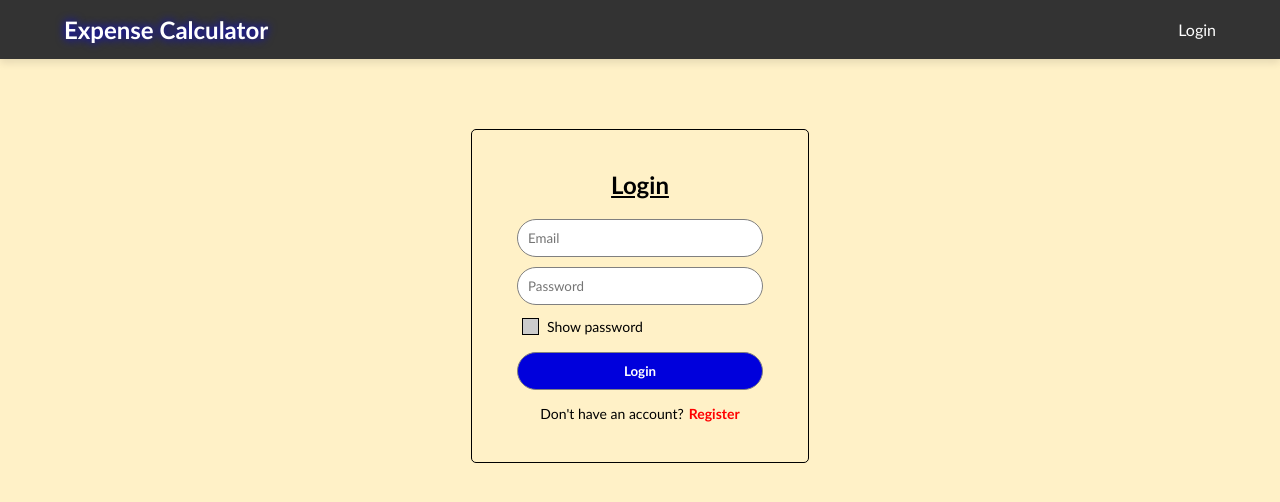
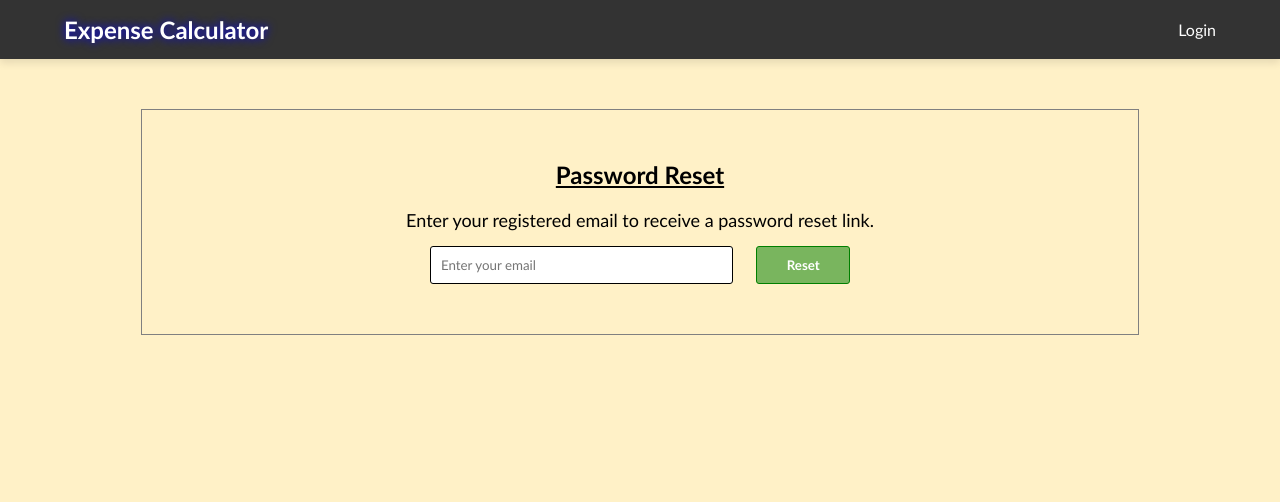
Before and after one commit to bhavinthakur29/excalper, a React (Vite) app: page /password-reset in a window 1280 px wide. Before the commit this address led to /login. Shown: the top 502 px of the page. Built offline with nearby package versions, Linux system fonts and the light colour scheme; no server answers.

Commit message:
password reset via email added

```diff
--- a/src/App.css
+++ b/src/App.css
@@ -19,7 +19,8 @@ a {
 .expense-list,
 .expense-form,
 .profile,
-.my-users {
+.my-users,
+.password-reset {
   margin: 50px;
   border: 1px solid grey;
   display: flex;
--- a/src/App.jsx
+++ b/src/App.jsx
@@ -13,6 +13,7 @@ import "react-toastify/dist/ReactToastify.css";
 import LoadingSpinner from "./components/loadingSpinner/Loading.jsx";
 import Homepage from "./components/home/Homepage.jsx";
 import MyUsers from "./components/users/MyUsers.jsx";
+import PasswordReset from "./components/passwordReset/PasswordReset.jsx";
 
 function App() {
   const [user, setUser] = useState(null);
@@ -67,6 +68,7 @@ function App() {
         ) : (
           <>
             <Route path="/login" element={<Login />} />
+            <Route path="/password-reset" element={<PasswordReset />} />
             <Route path="*" element={<Navigate to="/login" replace />} />
           </>
         )}
--- a/src/components/auth/Login.jsx
+++ b/src/components/auth/Login.jsx
@@ -7,6 +7,7 @@ import {
 import { collection, addDoc } from "firebase/firestore"; // Import Firestore methods
 import { toast } from "react-toastify";
 import "./login.css";
+import { Link } from "react-router-dom";
 
 export default function Login() {
   const [email, setEmail] = useState("");
@@ -102,10 +103,15 @@ export default function Login() {
               <span className="switch-btn">Log in</span>
             </>
           ) : (
-            <>
-              Don't have an account?
-              <span className="switch-btn">Register</span>
-            </>
+            <div className="login-bottom">
+              <span>
+                Don't have an account?
+                <span className="switch-btn">Register</span>
+              </span>
+              <span className="pass-reset">
+                Forgot password? <Link to="/password-reset">Click here</Link>
+              </span>
+            </div>
           )}
         </p>
       </form>
--- a/src/components/auth/login.css
+++ b/src/components/auth/login.css
@@ -53,9 +53,34 @@
       margin-left: 5px;
       cursor: pointer;
       font-weight: 700;
+      transition: 200ms ease;
 
       &:hover {
-        color: rgb(0, 119, 0);
+        color: rgb(186, 0, 0);
+      }
+    }
+  }
+}
+
+.login-bottom {
+  display: flex;
+  align-items: center;
+  justify-content: center;
+  flex-direction: column;
+
+  & .pass-reset {
+    border-top: 1px solid;
+    margin-top: 10px;
+    padding-top: 10px;
+
+    & a {
+      font-weight: 700;
+      color: rgb(0, 181, 0);
+      transition: 200ms ease;
+
+      &:hover {
+        color: rgb(0, 138, 0);
+
       }
     }
   }
--- /dev/null
+++ b/src/components/passwordReset/PasswordReset.jsx
@@ -0,0 +1,58 @@
+import React, { useState } from "react";
+import { auth } from "../../utils/firebase";
+import { sendPasswordResetEmail } from "firebase/auth";
+import { toast } from "react-toastify";
+import "./passwordReset.css";
+
+export default function PasswordReset() {
+  const [email, setEmail] = useState("");
+  const [loading, setLoading] = useState(false);
+
+  const handleResetPassword = async (e) => {
+    e.preventDefault();
+
+    if (!email) {
+      toast.error("Please enter your email address.");
+      return;
+    }
+
+    setLoading(true);
+
+    try {
+      await sendPasswordResetEmail(auth, email);
+      toast.success("Password reset email sent! Check your inbox.");
+      setEmail("");
+    } catch (error) {
+      if (error.code === "auth/user-not-found") {
+        toast.error("No account found with this email.");
+      } else {
+        toast.error("Failed to send reset email. Please try again.");
+      }
+    } finally {
+      setLoading(false);
+    }
+  };
+
+  return (
+    <div className="password-reset">
+      <form onSubmit={handleResetPassword}>
+        <h2>Password Reset</h2>
+        <p>Enter your registered email to receive a password reset link.</p>
+        <div className="input-fields">
+          <input
+            type="email"
+            placeholder="Enter your email"
+            value={email}
+            onChange={(e) => setEmail(e.target.value)}
+            required
+          />
+          <input
+            type="submit"
+            disabled={loading}
+            value={loading ? "Sending..." : "Reset"}
+          />
+        </div>
+      </form>
+    </div>
+  );
+}
--- /dev/null
+++ b/src/components/passwordReset/passwordReset.css
@@ -0,0 +1,56 @@
+.password-reset {
+  padding: 50px;
+}
+
+.password-reset form {
+  display: flex;
+  align-items: center;
+  justify-content: center;
+  flex-direction: column;
+}
+
+.password-reset form h2 {
+  text-decoration: underline;
+  margin-bottom: 20px;
+}
+
+.password-reset form p {
+  font-size: 18px;
+  margin-bottom: 15px;
+}
+
+.password-reset form .input-fields {
+  display: flex;
+  flex-direction: row;
+  width: 100%;
+  justify-content: space-evenly;
+}
+
+.password-reset form .input-fields {
+  & input {
+    padding: 10px;
+    border-radius: 3px;
+    border: 1px solid;
+  }
+
+  & input[type="email"] {
+    width: 60%;
+  }
+  & input[type="submit"] {
+    width: 20%;
+    background-color: rgba(0, 128, 0, 0.525);
+    border: 1px solid green;
+    color: white;
+    font-weight: 700;
+    cursor: pointer;
+    transition: 200ms;
+
+    &:hover {
+        background-color: rgba(0, 128, 0, 0.675);
+    }
+
+    &:active {
+        transform: scale(0.95);
+    }
+  }
+}
```
